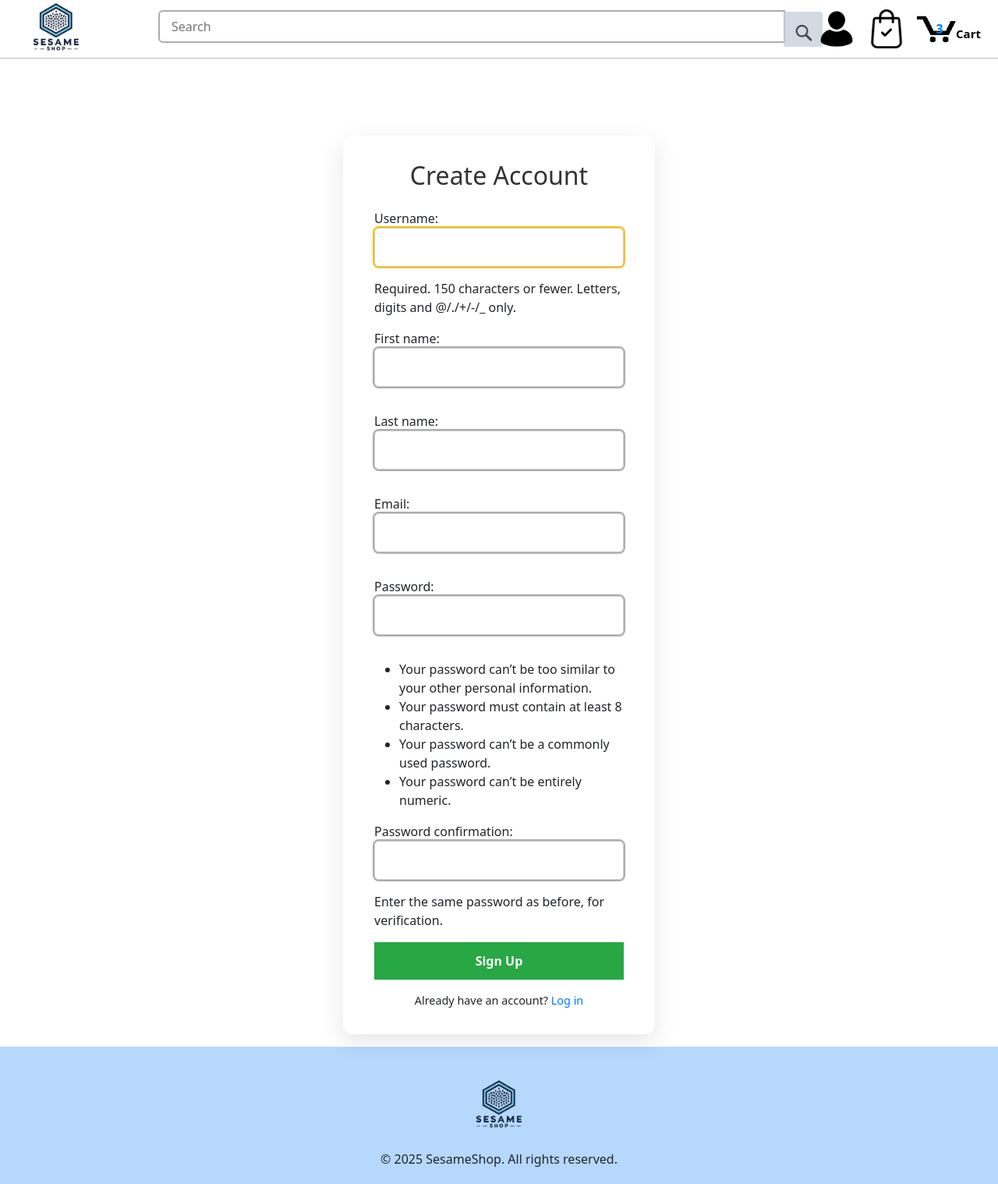
After one commit to Mohamedali171997/ppg, a Django app: page /signup/ in a window 1280 px wide. The commit adds this page. Shown: the whole page at 78% size. Run offline with Django 5.2, Linux system fonts and the light colour scheme; tables that the repository leaves empty hold one stand-in row (values such as "Sample post"); one stand-in notice (Sample message) is shown.

Commit message:
add signup functionality with user registration and styling updates

```diff
--- /dev/null
+++ b/Ecommerce/forms.py
@@ -0,0 +1,28 @@
+from django import forms
+from django.contrib.auth.models import User
+from django.contrib.auth.forms import UserCreationForm
+
+class SignUpForm(UserCreationForm):
+    email = forms.EmailField(required=True)
+    first_name = forms.CharField(max_length=30, required=False)
+    last_name = forms.CharField(max_length=30, required=False)
+
+    class Meta:
+        model = User
+        fields = (
+            'username',
+            'first_name',
+            'last_name',
+            'email',
+            'password1',
+            'password2',
+        )
+
+    def save(self, commit=True):
+        user = super().save(commit=False)
+        user.email = self.cleaned_data["email"]
+        user.first_name = self.cleaned_data["first_name"]
+        user.last_name = self.cleaned_data["last_name"]
+        if commit:
+            user.save()
+        return user
--- a/Ecommerce/templates/base.html
+++ b/Ecommerce/templates/base.html
@@ -17,16 +17,24 @@
     <link rel="stylesheet" href="{% static 'styles/pages/sesame.css' %}">
 
     <link rel="stylesheet" href="{% static 'styles/pages/cart/cart-header.css' %}">
+    <link rel="stylesheet" href="{% static 'styles/pages/login.css' %}">
+    <link rel="stylesheet" href="{% static 'styles/pages/singup.css' %}">
     <link rel="stylesheet" href="{% static 'styles/shared/sesame-footer.css' %}">
     <link href="https://cdn.jsdelivr.net/npm/bootstrap@5.3.5/dist/css/bootstrap.min.css" rel="stylesheet" integrity="sha384-SgOJa3DmI69IUzQ2PVdRZhwQ+dy64/BUtbMJw1MZ8t5HZApcHrRKUc4W0kG879m7" crossorigin="anonymous">
   </head>
   <body>
-  {% block alert %}
+    {% block alert %}
+    {% endblock alert %}
 
-  {% endblock alert %}
+    {% block header %}
+    {% endblock header %}
+
+
+
 
   {% block content %}
   {% endblock content %}
+
 
   <div class="footer">
     <div class="footer-left-section">
--- a/Ecommerce/templates/home.html
+++ b/Ecommerce/templates/home.html
@@ -2,7 +2,6 @@
 {% extends "base.html" %}
 {% load static %}
 {% block content %}
-    {% include 'header.html' %}
 {% block alert%}
 {% if messages %}
   {% for message in messages %}
@@ -13,6 +12,8 @@
   {% endfor %}
 {% endif %}
 {% endblock %}
+    {% include 'header.html' %}
+
     <div class="main">
       <div class="products-grid">
 
--- a/Ecommerce/templates/product_detail.html
+++ b/Ecommerce/templates/product_detail.html
@@ -1,5 +1,6 @@
 {% extends "base.html" %}
 {% load static %}
+
 {% block content %}
 
 {% include 'header.html' %}
--- /dev/null
+++ b/Ecommerce/templates/signup.html
@@ -0,0 +1,36 @@
+{% extends "base.html" %}
+{% load static %}
+
+{% block header %}
+  {% include 'header.html' %}
+{% endblock header %}
+
+{% block content %}
+  {% if form.errors %}
+    <p style="color: red;">Please correct the errors below:</p>
+  {% endif %}
+
+  <div class="big-container-signup">
+    <div class="signup-container">
+      <h2>Create Account</h2>
+      <form method="post">
+        {% csrf_token %}
+        {{ form.as_p }}
+        <button type="submit">Sign Up</button>
+      </form>
+      <div class="login-link">
+        Already have an account? <a href="{% url 'login' %}">Log in</a>
+      </div>
+    </div>
+  </div>
+{% endblock content %}
+
+{% block alert %}
+  {% if messages %}
+    <div class="alert alert-info">
+      {% for message in messages %}
+        {{ message }}
+      {% endfor %}
+    </div>
+  {% endif %}
+{% endblock alert %}
--- a/Ecommerce/urls.py
+++ b/Ecommerce/urls.py
@@ -8,5 +8,6 @@ urlpatterns = [
     path('login/', views.login_user, name='login'),
     path('logout/', views.logout_user, name='logout'),
     path('product/<pk>/', views.product_detail, name='product_detail'),
+    path('signup/', views.signup, name='signup'),
 
 ]
--- a/Ecommerce/views.py
+++ b/Ecommerce/views.py
@@ -2,8 +2,10 @@ from django.shortcuts import render,redirect
 from .models import Product,Rating
 from django.contrib.auth import authenticate,login,logout
 from django.contrib import messages
-
-
+from django.contrib.auth.models import User
+from django.contrib.auth.forms import UserCreationForm
+from django import forms
+from .forms import SignUpForm
 # Create your views here.
 def home(request):
     products = Product.objects.all()
@@ -38,3 +40,24 @@ def product_detail(request, pk):
     product = Product.objects.get(pk=pk)
 
     return render(request, 'product_detail.html', {'product': product})
+def signup(request):
+    form = SignUpForm()
+
+    if request.method == 'POST':
+
+        form = SignUpForm(request.POST)
+        if form.is_valid():
+            form.save()
+            username = form.cleaned_data.get('username')
+            password = form.cleaned_data.get('password1')
+            user = authenticate(username=username, password=password)
+            login(request, user)
+            messages.success(request, 'Registration successful')
+            return redirect('home')
+        else:
+            messages.error(request, 'Registration failed')
+            return redirect('signup')
+    else:
+        form = SignUpForm()
+    # form = SignUpForm()
+    return render(request, 'signup.html', {'form': form})
--- /dev/null
+++ b/static/styles/pages/login.css
@@ -0,0 +1,43 @@
+.big-container-login {
+  display: flex;
+  justify-content: center; /* horizontal centering */
+  padding-top: 100px;       /* push down from top */
+}
+
+.login-container {
+  background: #fff;
+  padding: 2rem 2.5rem;
+  border-radius: 12px;
+  box-shadow: 0 10px 30px rgba(0, 0, 0, 0.1);
+  width: 400px;
+  font-family: Arial, sans-serif;
+}
+
+.login-container input[type="text"],
+.login-container input[type="password"] {
+  width: 100%;
+  padding: 0.75rem;
+  margin: 0.5rem 0;
+  border: 1px solid #ccc;
+  border-radius: 8px;
+}
+
+button {
+  width: 100%;
+  padding: 0.75rem;
+  background-color: #4CAF50;
+  color: white;
+  border: none;
+  border-radius: 8px;
+  cursor: pointer;
+  font-weight: bold;
+}
+
+button:hover {
+  background-color: #45a049;
+}
+
+.signup-link, .remember-me {
+  margin-top: 1rem;
+  font-size: 0.9rem;
+}
--- /dev/null
+++ b/static/styles/pages/singup.css
@@ -0,0 +1,61 @@
+.big-container-signup {
+    display: flex;
+    justify-content: center;
+    padding-top: 100px;
+  }
+
+  .signup-container {
+    background: #fff;
+    padding: 2rem 2.5rem;
+    border-radius: 12px;
+    box-shadow: 0 10px 30px rgba(0, 0, 0, 0.1);
+    width: 400px;
+  }
+
+
+  .signup-container h2 {
+    text-align: center;
+    margin-bottom: 1.5rem;
+    color: #333;
+  }
+
+  form input[type="text"],
+  form input[type="password"],
+  form input[type="email"] {
+    width: 100%;
+    padding: 12px;
+    margin-bottom: 1rem;
+    border: 1px solid #ccc;
+    border-radius: 6px;
+    font-size: 1rem;
+  }
+
+  button {
+    width: 100%;
+    padding: 12px;
+    background-color: #28a745;
+    color: #fff;
+    border: none;
+    border-radius: 6px;
+    font-size: 1rem;
+    cursor: pointer;
+  }
+
+  button:hover {
+    background-color: #218838;
+  }
+
+  .login-link {
+    margin-top: 1rem;
+    text-align: center;
+    font-size: 0.9rem;
+  }
+
+  .login-link a {
+    color: #007bff;
+    text-decoration: none;
+  }
+
+  .login-link a:hover {
+    text-decoration: underline;
+  }
--- a/static/styles/shared/sesame-header.css
+++ b/static/styles/shared/sesame-header.css
@@ -16,6 +16,7 @@
   border-bottom: 1px solid rgb(190, 190, 190);
   z-index: 1000;
   box-shadow: 1 1 2 rgba(0, 0, 0, 0.27);
+  pqadding-bottom: 70px;
 }
 
 .sesame-header-left-section {
```
Also changed, not shown: Ecommerce/templates/login.html (+22 -12 lines), db.sqlite3. Lines whose indentation alone changed are shown as unchanged.
